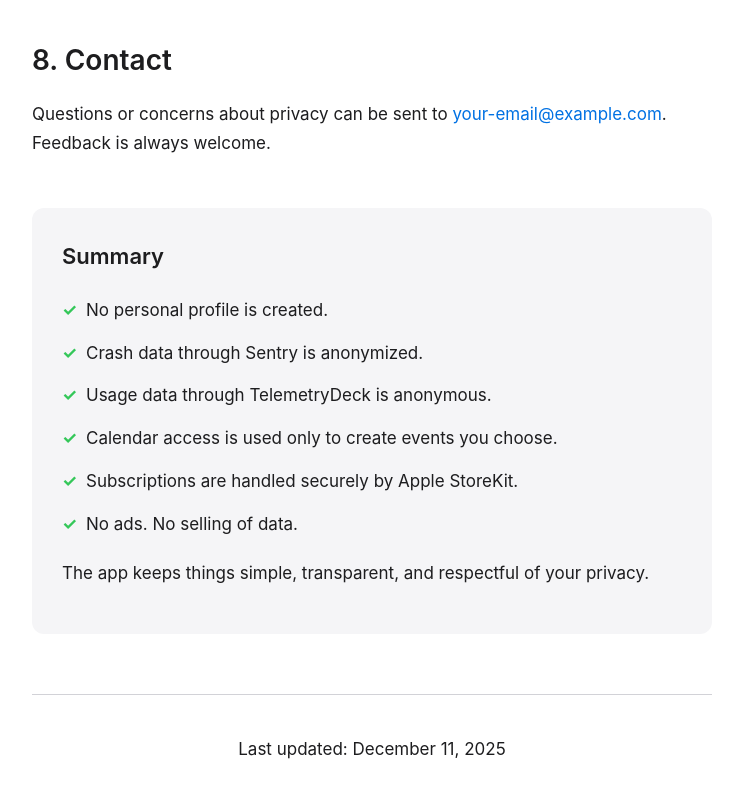
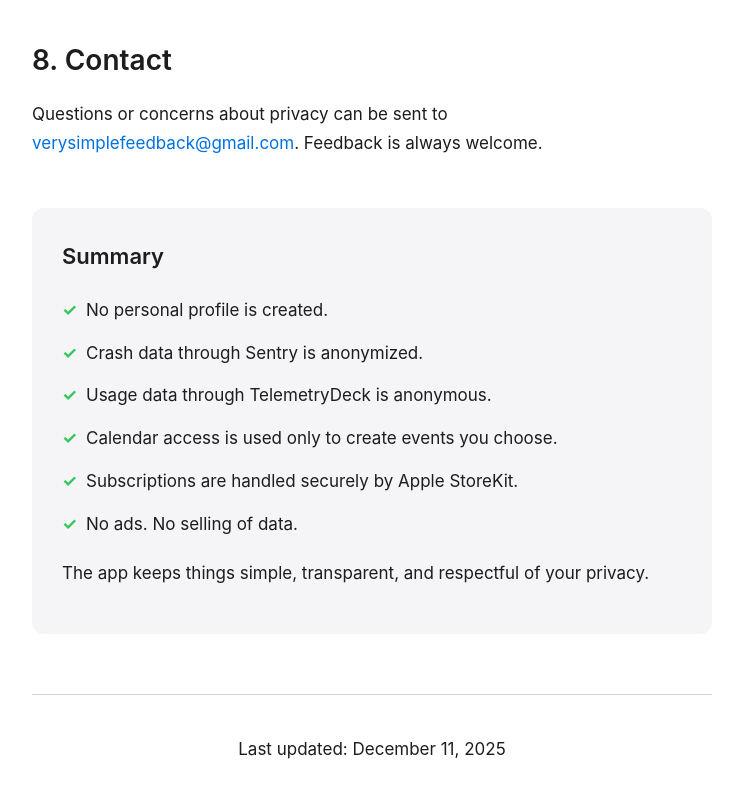
Before and after one commit to akawizzard/privacy-policies, a plain HTML site: page TimeSlider/index.html in a window 1280 px wide. Shown: the part 2249-3045 px from the top of the page, without its empty margins (268-1011 px from the left). Drawn offline with Linux system fonts and the light colour scheme.

Commit message:
Update index.html

```diff
--- a/TimeSlider/index.html
+++ b/TimeSlider/index.html
@@ -249,7 +249,7 @@
 
             <section>
                 <h2>8. Contact</h2>
-                <p>Questions or concerns about privacy can be sent to <a href="mailto:your-email@example.com">your-email@example.com</a>. Feedback is always welcome.</p>
+                <p>Questions or concerns about privacy can be sent to <a href="mailto:verysimplefeedback@gmail.com">verysimplefeedback@gmail.com</a>. Feedback is always welcome.</p>
             </section>
 
             <div class="summary">
```
